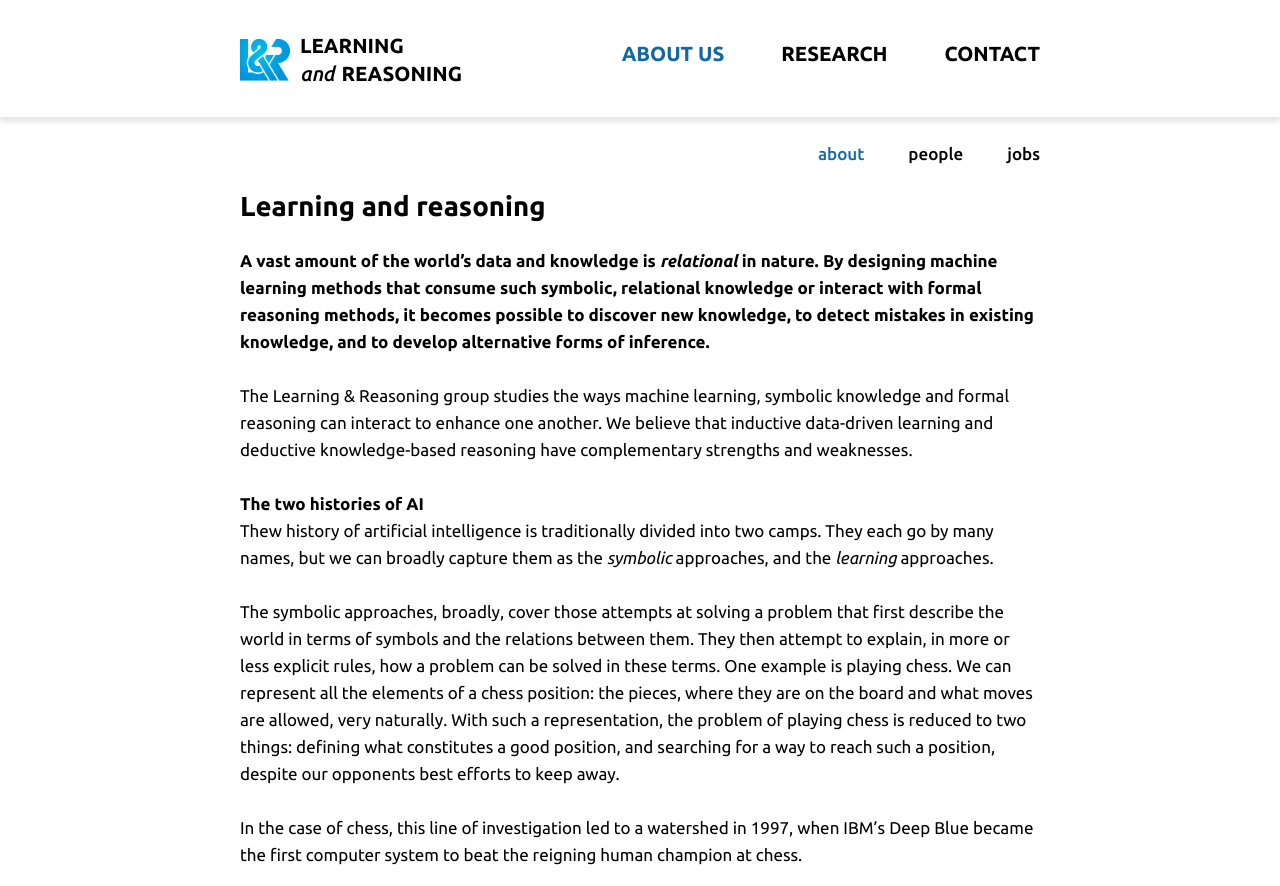
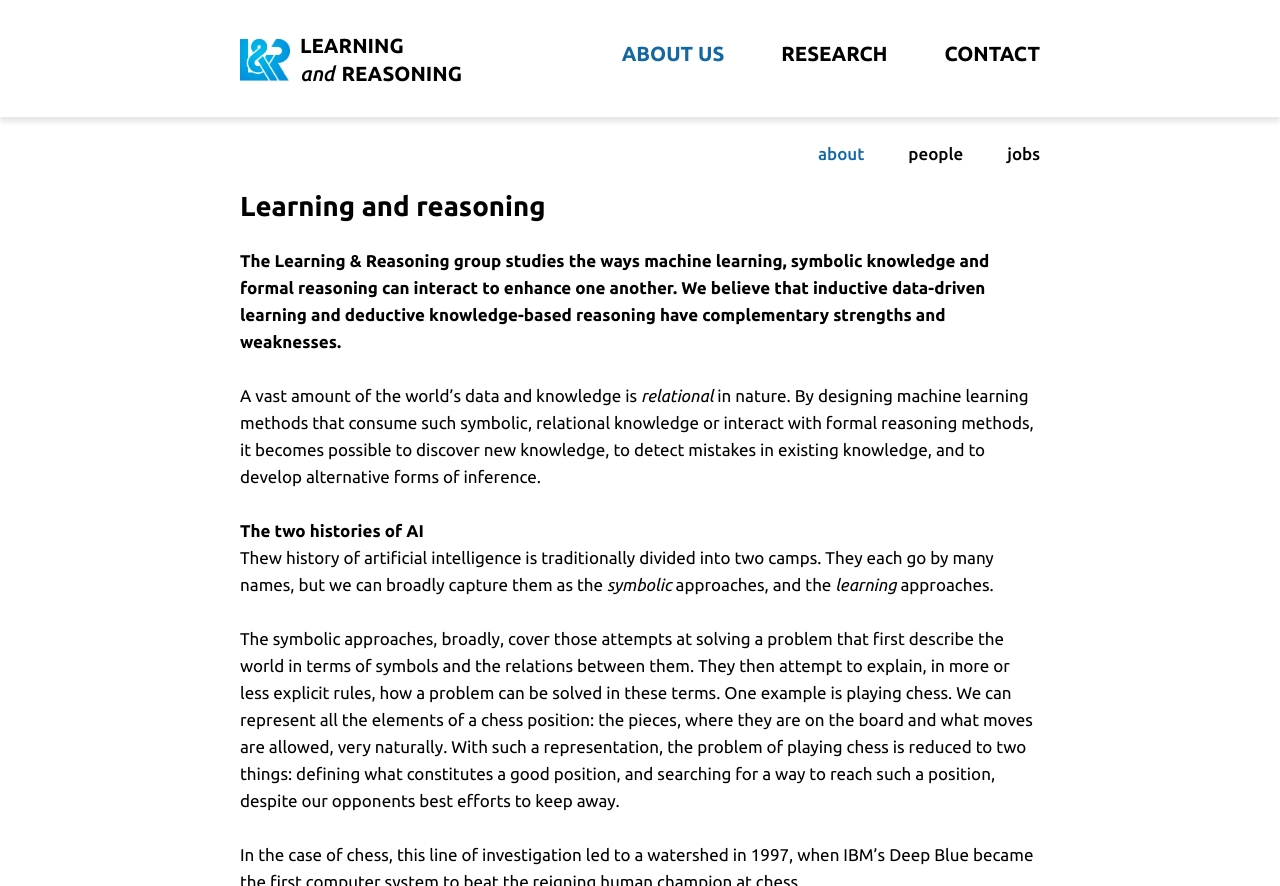
Before and after one commit to lr-vu/site, a Jekyll site: the page built from about/index.md, in a window 1280 px wide and 900 px high, cut to the strip 0-886 px from the top of the window. Built offline with Jekyll 4.4.1, drawn with Linux system fonts in a browser that asks for light colours; our own code applies the rules of GitHub Pages for plain Markdown files.

```diff
--- a/about/index.md
+++ b/about/index.md
@@ -6,9 +6,9 @@ article: true
 
 # Learning and reasoning
 
+The Learning & Reasoning group studies the ways machine learning, symbolic knowledge and formal reasoning can interact to enhance one another. We believe that inductive data-driven learning and deductive knowledge-based reasoning have complementary strengths and weaknesses.
+
 A vast amount of the world’s data and knowledge is _relational_ in nature. By designing machine learning methods that consume such symbolic, relational knowledge or interact with formal reasoning methods, it becomes possible to discover new knowledge, to detect mistakes in existing knowledge, and to develop alternative forms of inference.
-
-The Learning & Reasoning group studies the ways machine learning, symbolic knowledge and formal reasoning can interact to enhance one another. We believe that inductive data-driven learning and deductive knowledge-based reasoning have complementary strengths and weaknesses.
 
 ## The two histories of AI
 
```
